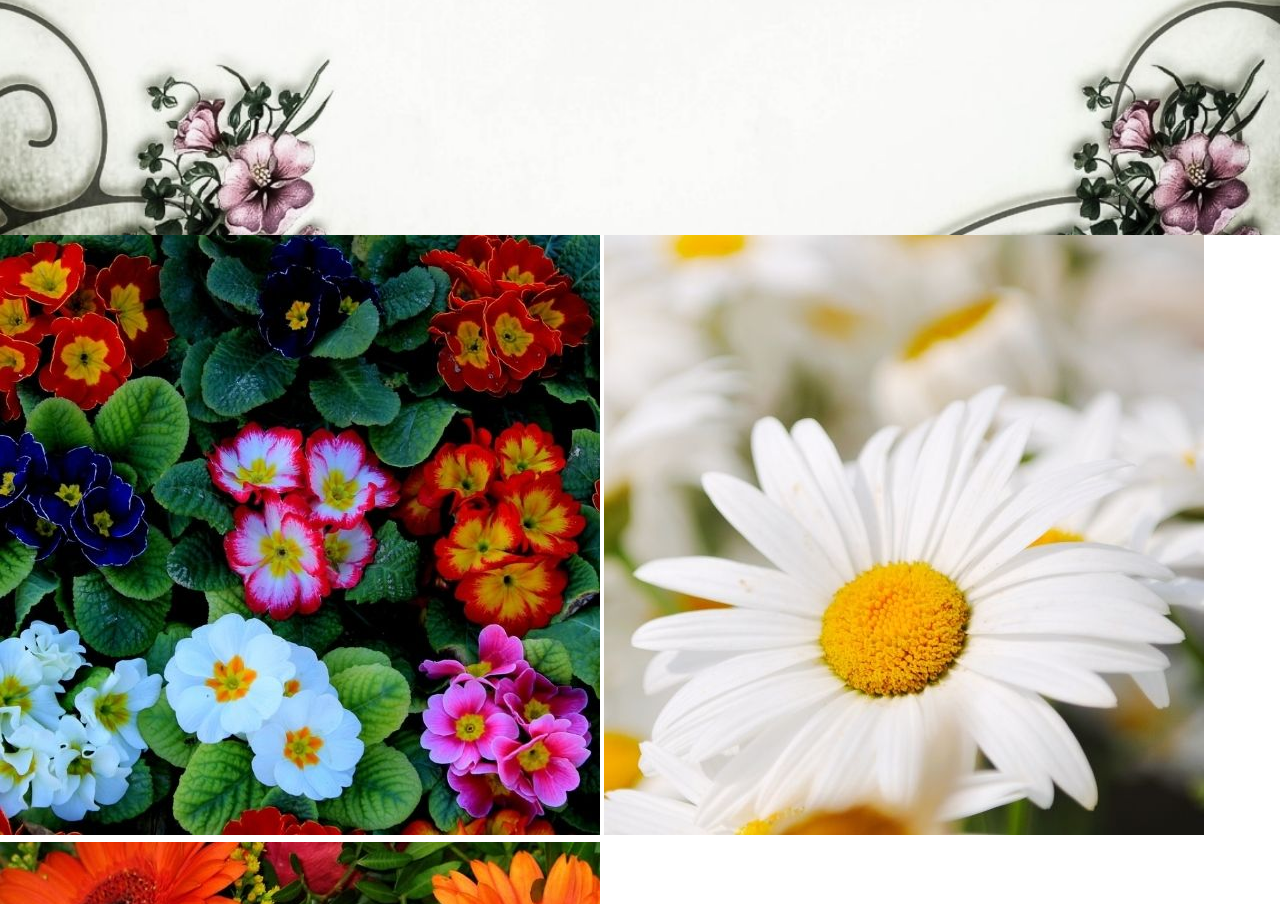
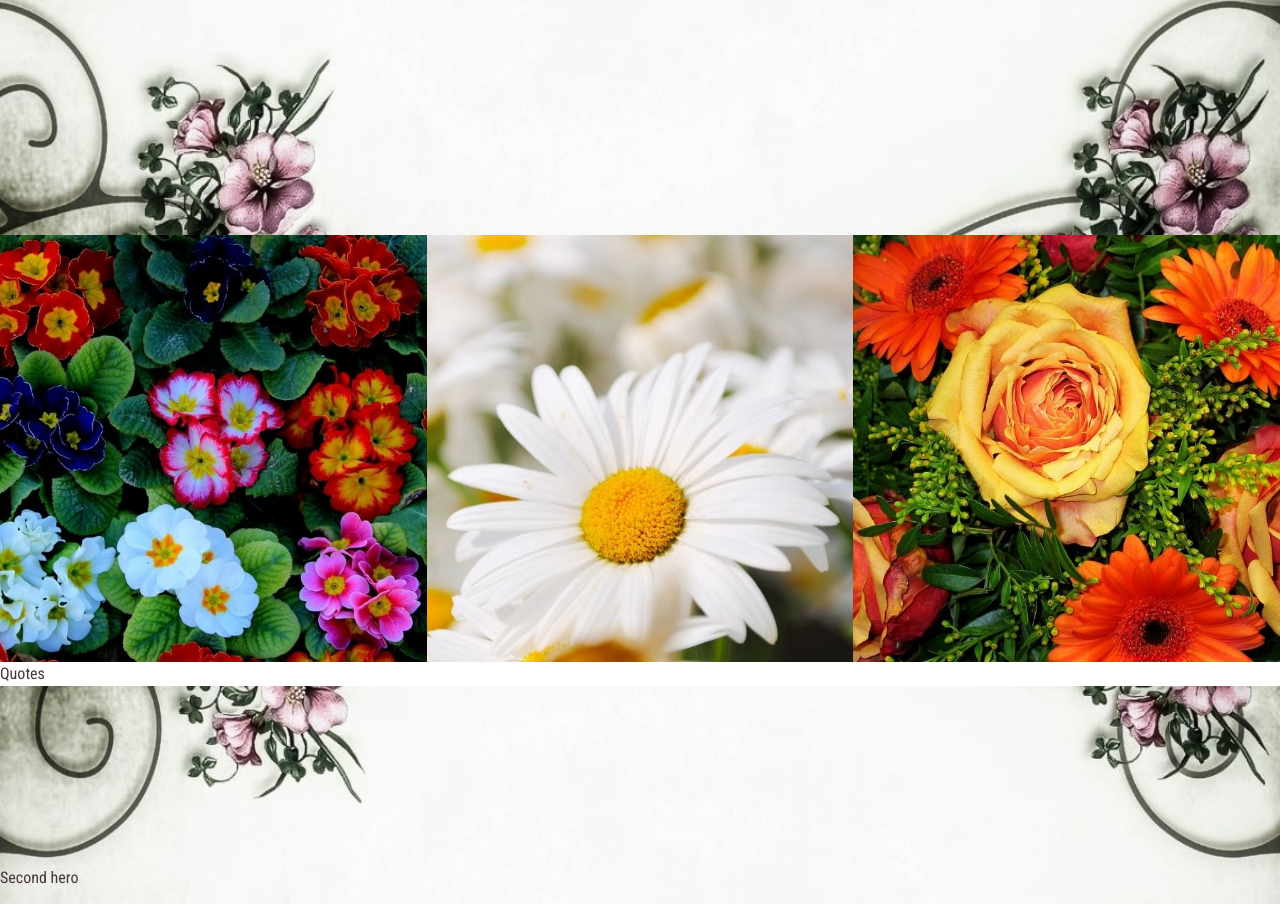
Before and after one commit to mbalandari/floristry, a plain HTML site: page index.html in a window 1280 px wide. Shown: the part 496-1400 px from the top of the page. Drawn offline with Linux system fonts and the light colour scheme; a web font is replaced by a local one.

Commit message:
style images

```diff
--- a/style.css
+++ b/style.css
@@ -61,3 +61,12 @@ nav a {
     max-width: 380px;
     margin: 0 auto;
 }
+
+.flowers {
+    overflow: hidden;
+}
+
+.flowers img {
+    float: left;
+    width: 33.333%;
+}
```
